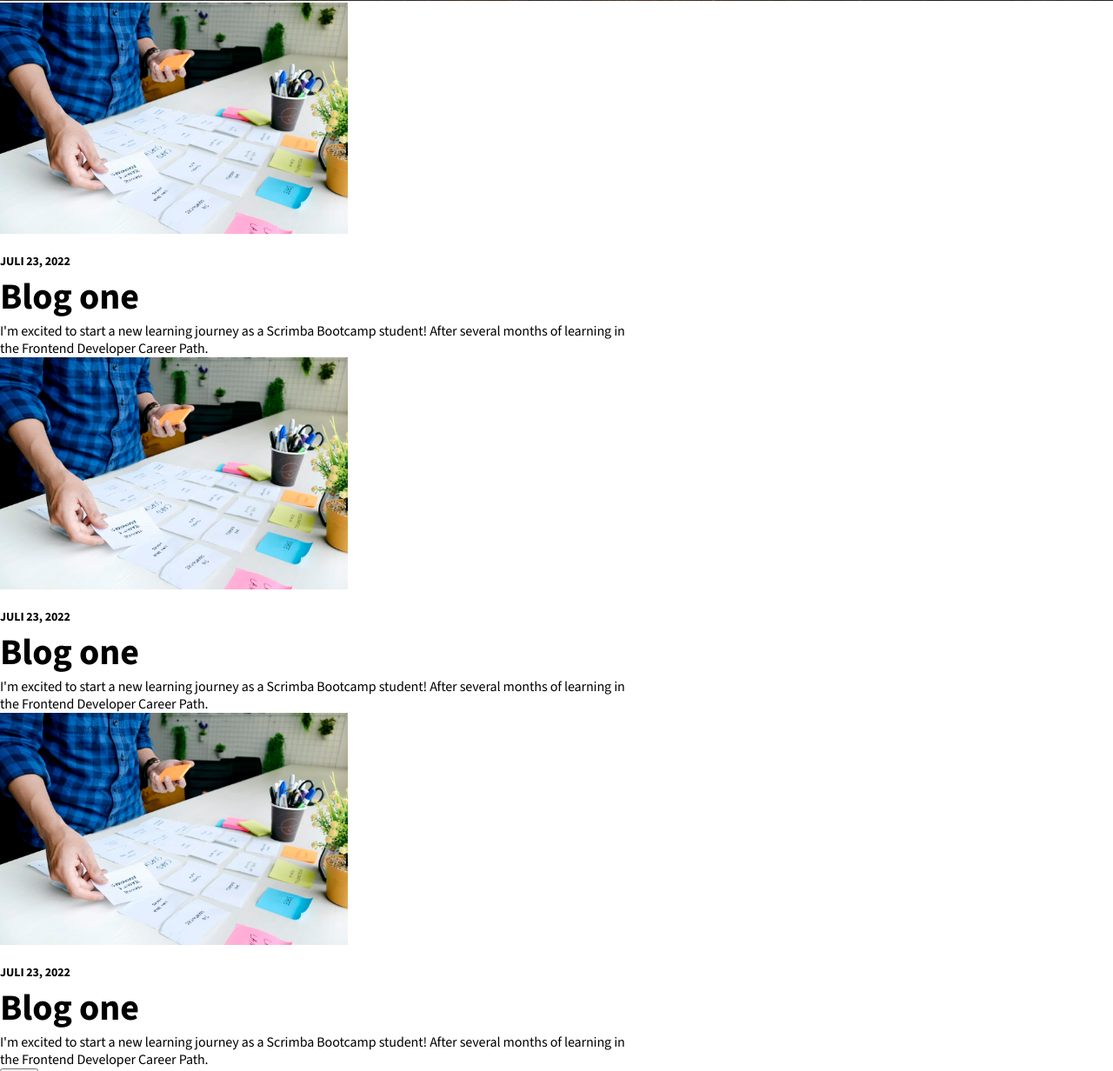
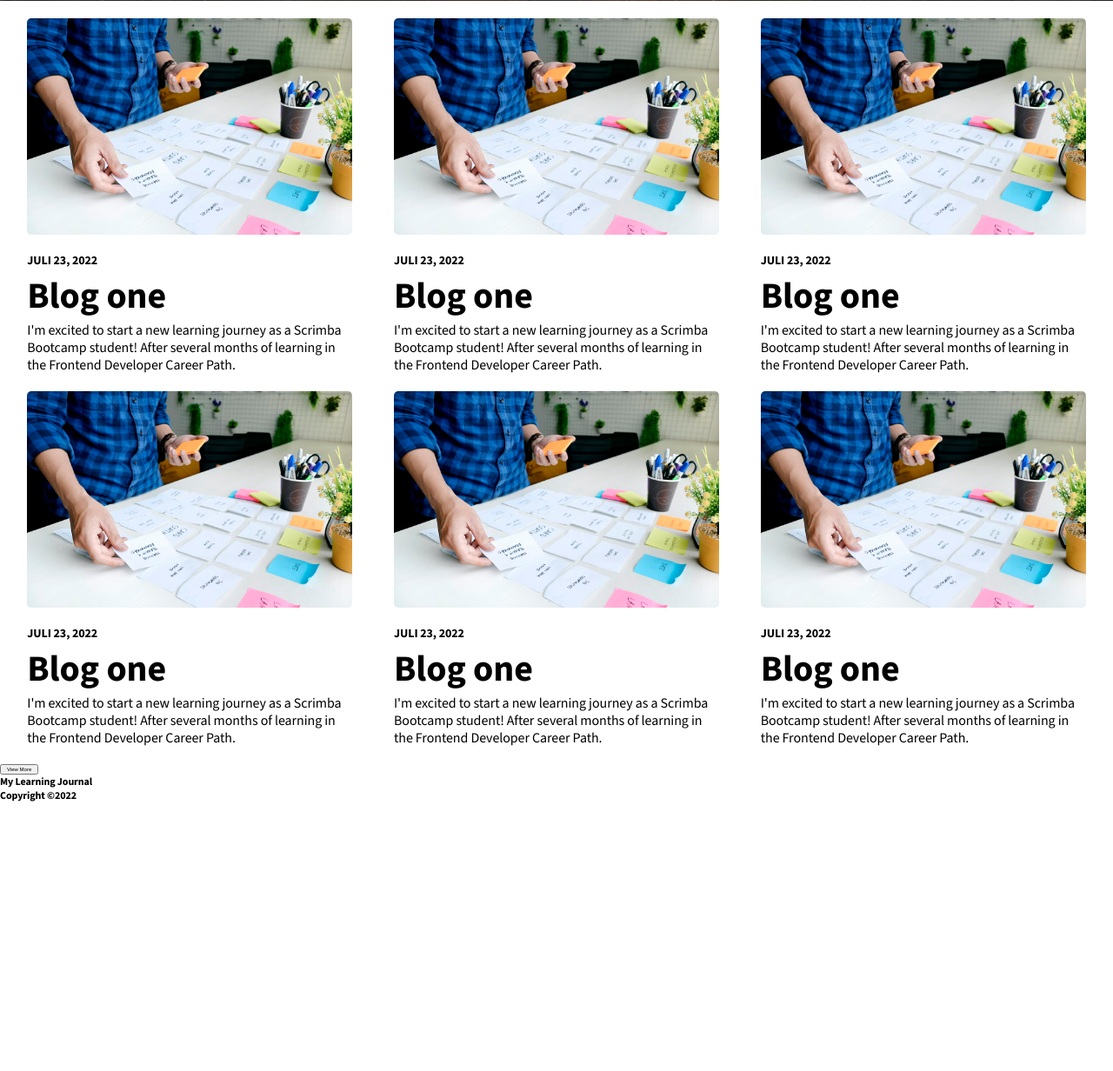
Before and after one commit to hanasolo82/css_learning_journal_page, a website built with Vite: page index.html in a window 1280 px wide. Shown: the part 1019-2251 px from the top of the page at 87% size. After the commit the page ends 1942 px from the top, so only its background shows below. Built offline with nearby package versions, Linux system fonts and the light colour scheme; a web font is replaced by a local one.

Commit message:
main hard coding finished and grid transition mobile to desk

```diff
--- a/index.html
+++ b/index.html
@@ -42,29 +42,59 @@
               </div>
             <img class="blog-title-img" src="src/images/watch_on_the_floor.avif" alt="a big watch painted on the floor and a man with a laptop in the middle" width="400">
       </section>
-      <section class="blog-section one">
-        <img class="blog-img one" src="src/images/stikers_on_the_table.avif" width="400" alt="any">
-        <div class="blog-text one">
+      <section class="blog-section-container" >
+        <div class="blog-box one" >
+          <img class="blog-img" src="src/images/stikers_on_the_table.avif" alt="any">
+          <div class="blog-text">
             <h3>JULI 23, 2022</h3>
             <h1>Blog one</h1>
             <h2>I'm excited to start a new learning journey as a Scrimba Bootcamp student! After several months of learning in the Frontend Developer Career Path.</h2>
           </div>
-      </section>
-      <section class="blog-section two">
-        <img class="blog-img two" src="src/images/stikers_on_the_table.avif" width="400" alt="any">
-        <div class="blog-text two">
+        </div>
+        <div class="blog-box two">
+          <img class="blog-img" src="src/images/stikers_on_the_table.avif" alt="any">
+          <div class="blog-text">
             <h3>JULI 23, 2022</h3>
             <h1>Blog one</h1>
             <h2>I'm excited to start a new learning journey as a Scrimba Bootcamp student! After several months of learning in the Frontend Developer Career Path.</h2>
           </div>
-      </section>
-      <section class="blog-section three">
-        <img class="blog-img three" src="src/images/stikers_on_the_table.avif" width="400" alt="any">
-        <div class="blog-text three">
+        </div>
+        </div>
+        <div class="blog-box three">
+          <img class="blog-img" src="src/images/stikers_on_the_table.avif" alt="any">
+          <div class="blog-text">
             <h3>JULI 23, 2022</h3>
             <h1>Blog one</h1>
             <h2>I'm excited to start a new learning journey as a Scrimba Bootcamp student! After several months of learning in the Frontend Developer Career Path.</h2>
           </div>
+        </div>
+        <!--initial display none-->
+        <div class="blog-box four">
+          <img class="blog-img " src="src/images/stikers_on_the_table.avif" alt="any">
+          <div class="blog-text">
+            <h3>JULI 23, 2022</h3>
+            <h1>Blog one</h1>
+            <h2>I'm excited to start a new learning journey as a Scrimba Bootcamp student! After several months of learning in the Frontend Developer Career Path.</h2>
+          </div>
+        </div>
+        <div class="blog-box five">
+          <img class="blog-img" src="src/images/stikers_on_the_table.avif" width="400" alt="any">
+          <div class="blog-text">
+            <h3>JULI 23, 2022</h3>
+            <h1>Blog one</h1>
+            <h2>I'm excited to start a new learning journey as a Scrimba Bootcamp student! After several months of learning in the Frontend Developer Career Path.</h2>
+          </div>
+        </div>
+        </div>
+        <div class="blog-box six">
+          <img class="blog-img" src="src/images/stikers_on_the_table.avif" width="400" alt="any">
+          <div class="blog-text">
+            <h3>JULI 23, 2022</h3>
+            <h1>Blog one</h1>
+            <h2>I'm excited to start a new learning journey as a Scrimba Bootcamp student! After several months of learning in the Frontend Developer Career Path.</h2>
+          </div>
+        </div>
+
       </section>
 
       <button type="button" class="more-blog-btn">View More</button>
--- a/src/assets/style.css
+++ b/src/assets/style.css
@@ -57,12 +57,10 @@ a {
 .logo{
     margin: 0;
     width: 40px;
-
 }
 ul{
     display: flex;
     list-style: none;
-
 }
 li{
     padding-right: 2rem;
@@ -73,35 +71,19 @@ li a {
     text-decoration: none;
     font-weight: 600;
 }
-/*  <section class="blog-title">
-            <div class="blog-title-content">
-                <h3 class="blog-date">JULI 23, 2022</h3>
-                <div class="blog-text">
-                  <h1>My new journey as a bootcamp student.</h1>
-                <h2>
-                  After several months of learning in the Frontend Developer Career Path, I've made the big jump over to the Bootcamp to get expert code reviews of my Solo Projects projects and meet like-minded peers.
-                </h2>
-                </div>
-              </div>
-            <img class="blog-title-img" src="src/images/watch_on_the_floor.avif" alt="a big watch painted on the floor and a man with a laptop in the middle" width="400">
-      </section>*/
-/*--------main--------*/
+/*------------------------------main--------*/
 
 /*-----------title blog---------------*/
 .blog-title {
     position: relative;
-
-
 }
 .blog-title-content {
     position: absolute;
     z-index: 1;
     color: white;
-    max-width: 60%;
+    max-width: 90%;
     left: 2rem;
     bottom: 2rem;
-
-
 }
 .blog-date, .blog-text h2 {
     font-weight: 300;
@@ -109,18 +91,81 @@ li a {
 .blog-text {
     margin-top: 1rem;
     line-height: 4rem;
-
 }
 .blog-text h2{
     margin-top: 1rem;
     line-height: 2rem;
     max-width: 73rem;
-
 }
 .blog-title-img {
     width: 100%;
     filter: brightness(50%);
+    display: block;
     object-fit: cover;
+}
+/*----------------old blogs grid-----------------------------*/
+.blog-section-container {
 
+    display: grid;
+    grid-template-columns:  1em 1fr 1em;
+    grid-template-areas:
+    "... ... ..."
+    "... one ..."
+    "... two ..."
+    "... thr ..."
+    "... ... ...";
+    gap: 2rem 0;
+}
+@media (min-width: 600px) {
 
+    .blog-section-container {
+        display: grid;
+        grid-template-columns: 1em 1fr 1fr 1fr 1em;
+        grid-template-areas:
+        "... ... ... ... ..."
+        "... one two thr ..."
+        "... fou fiv six ..."
+        "... ... ... ... ..."
+        ;
+        gap: 2rem 1rem ;
+    }
 }
+.blog-box {
+    max-width: 37.4rem;
+    display: flex;
+    flex-direction: column;
+    justify-content: center;
+    margin: 0 auto;
+}
+.blog-img {
+    width: 100%;
+    border-radius: 0.5rem;
+    margin: 0;
+    padding: 0;
+}
+.one {
+    grid-area: one;
+}
+.two {
+    grid-area: two;
+}
+.three {
+    grid-area: thr;
+}
+.four, .five, .six {
+    display: none;
+}
+@media(min-width: 600px) {
+.four, .five, .six {
+    display: flex;
+}
+.four {
+   grid-area: fou;
+}
+.five {
+    grid-area: fiv;
+}
+.six {
+    grid-area: six;
+}
+}
```
Lines whose indentation alone changed are shown as unchanged.
